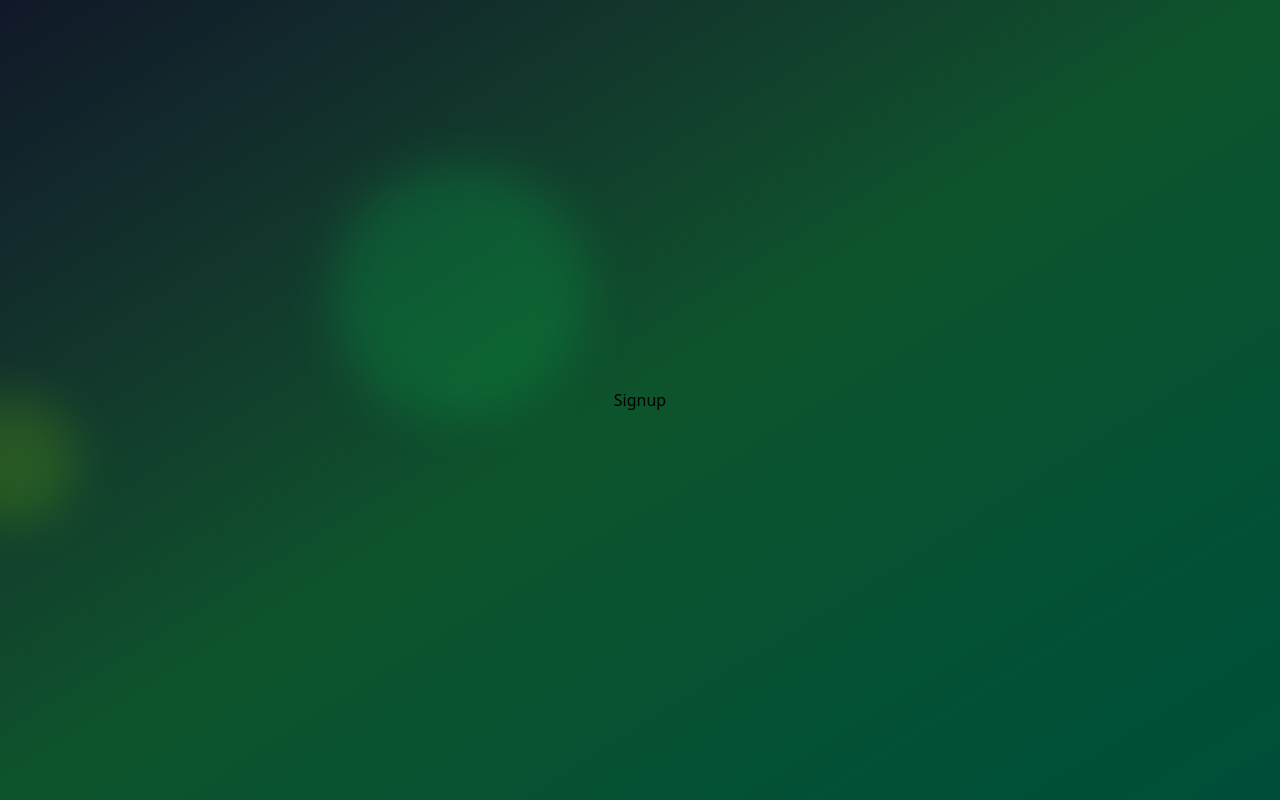
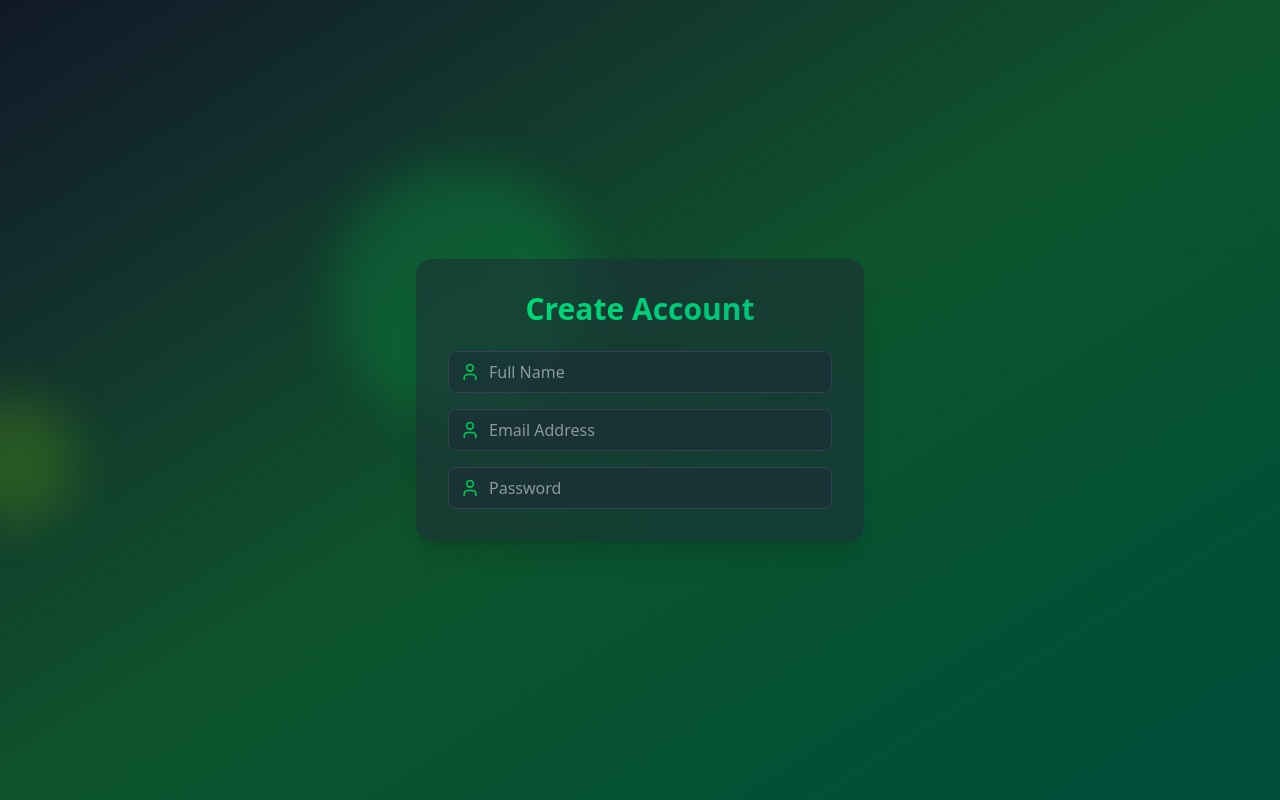
Before and after one commit to ShahbaazX786/authSystem, a React (Vite) app in the folder Frontend/: page /signup in a window 1280 px wide. Built offline with nearby package versions, Linux system fonts and the light colour scheme.

Commit message:
Updated signup comp.

```diff
--- a/Frontend/src/pages/Signup.tsx
+++ b/Frontend/src/pages/Signup.tsx
@@ -1,5 +1,54 @@
+import { motion } from "framer-motion";
+import { User } from "lucide-react";
+import { useState } from "react";
+import Input from "../components/Input";
+import type { ChangeEventType, FormEventType } from "../utils/types";
+
 const Signup = () => {
-  return <div>Signup</div>;
+  const [name, setName] = useState("");
+  const [email, setEmail] = useState("");
+  const [password, setPassword] = useState("");
+
+  const handleSignUp = (e: FormEventType) => {
+    e.preventDefault();
+  };
+  return (
+    <motion.div
+      initial={{ opacity: 0, y: 20 }}
+      animate={{ opacity: 1, y: 0 }}
+      transition={{ duration: 0.5 }}
+      className=" max-w-md w-full bg-gray-800/50 backdrop-blur-xl rounded-2xl shadow-xl overflow-hidden"
+    >
+      <div className="p-8">
+        <h2 className="text-3xl font-bold mb-6 text-center bg-gradient-to-r from-green-400 to-emerald-500 text-transparent bg-clip-text">
+          Create Account
+        </h2>
+        <form onSubmit={handleSignUp} className="flex flex-col gap-4">
+          <Input
+            icon={User}
+            type="text"
+            placeholder="Full Name"
+            value={name}
+            onChange={(e: ChangeEventType) => setName(e.target.value)}
+          />
+          <Input
+            icon={User}
+            type="email"
+            placeholder="Email Address"
+            value={email}
+            onChange={(e: ChangeEventType) => setEmail(e.target.value)}
+          />
+          <Input
+            icon={User}
+            type="password"
+            placeholder="Password"
+            value={password}
+            onChange={(e: ChangeEventType) => setPassword(e.target.value)}
+          />
+        </form>
+      </div>
+    </motion.div>
+  );
 };
 
 export default Signup;
```
